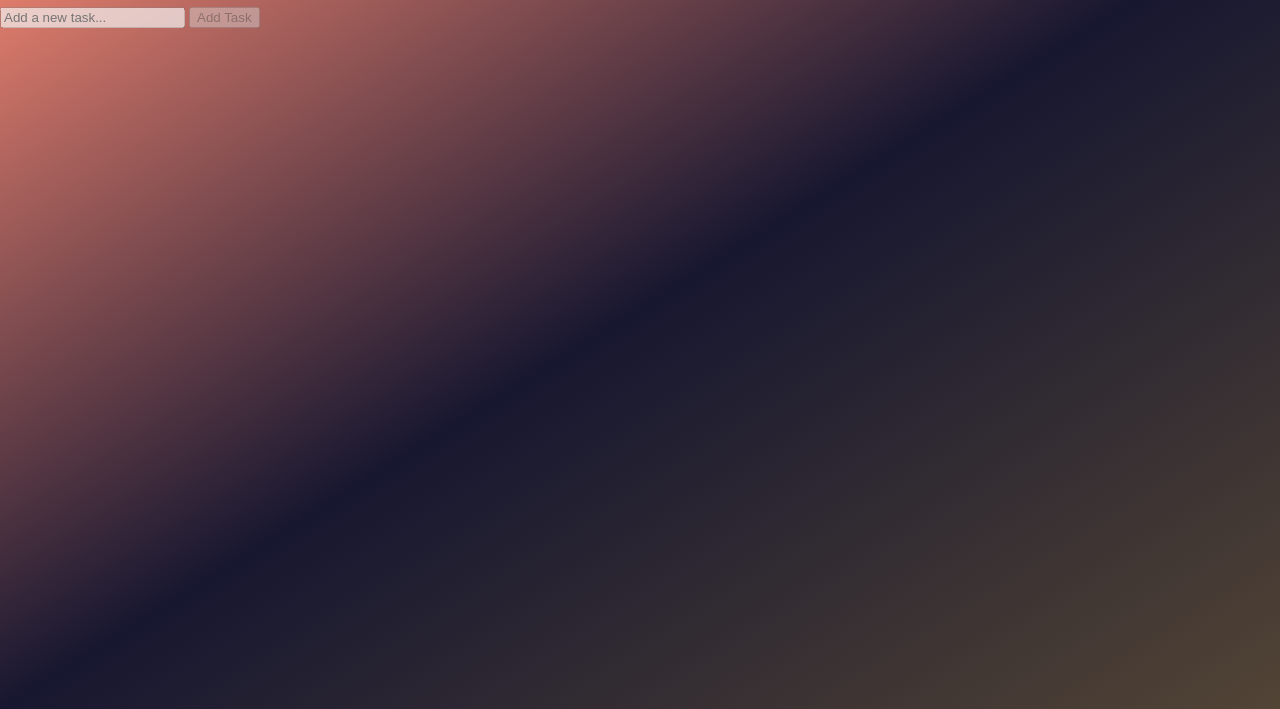
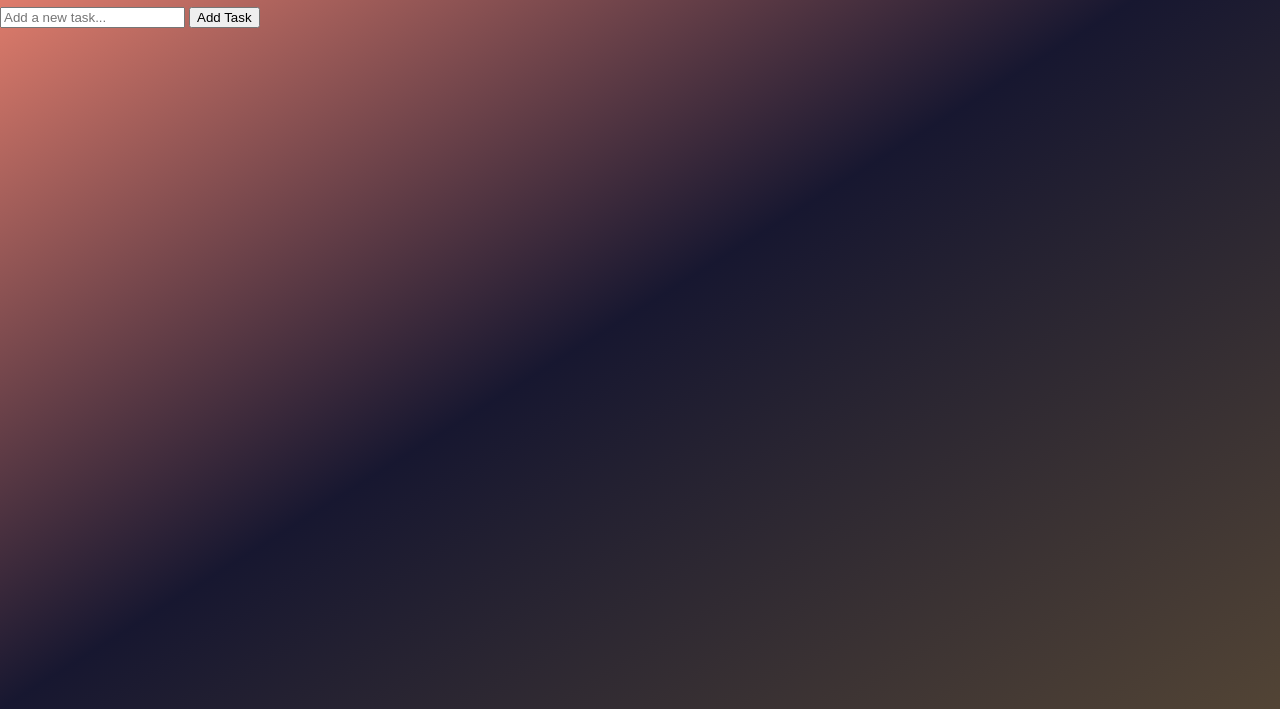
Before and after one commit to eberriphath/BUCKET-LIST-Motivator, a plain HTML site: page bucket-list.html in a window 1280 px wide. Shown: the part 91-800 px from the top of the page. Drawn offline with Linux system fonts and the light colour scheme.

Commit message:
submit-button

```diff
--- a/bucket-list.html
+++ b/bucket-list.html
@@ -14,8 +14,8 @@
         </div>
     </section>
             <h1>My Bucket List</h1>
-            <input type="text" placeholder="Add a new task..." disabled />
-            <button disabled>Add Task</button>
+            <input type="text" placeholder="Add a new task..."/>
+            <button>Add Task</button>
     <section>
         <form></form>
     </section>
```
